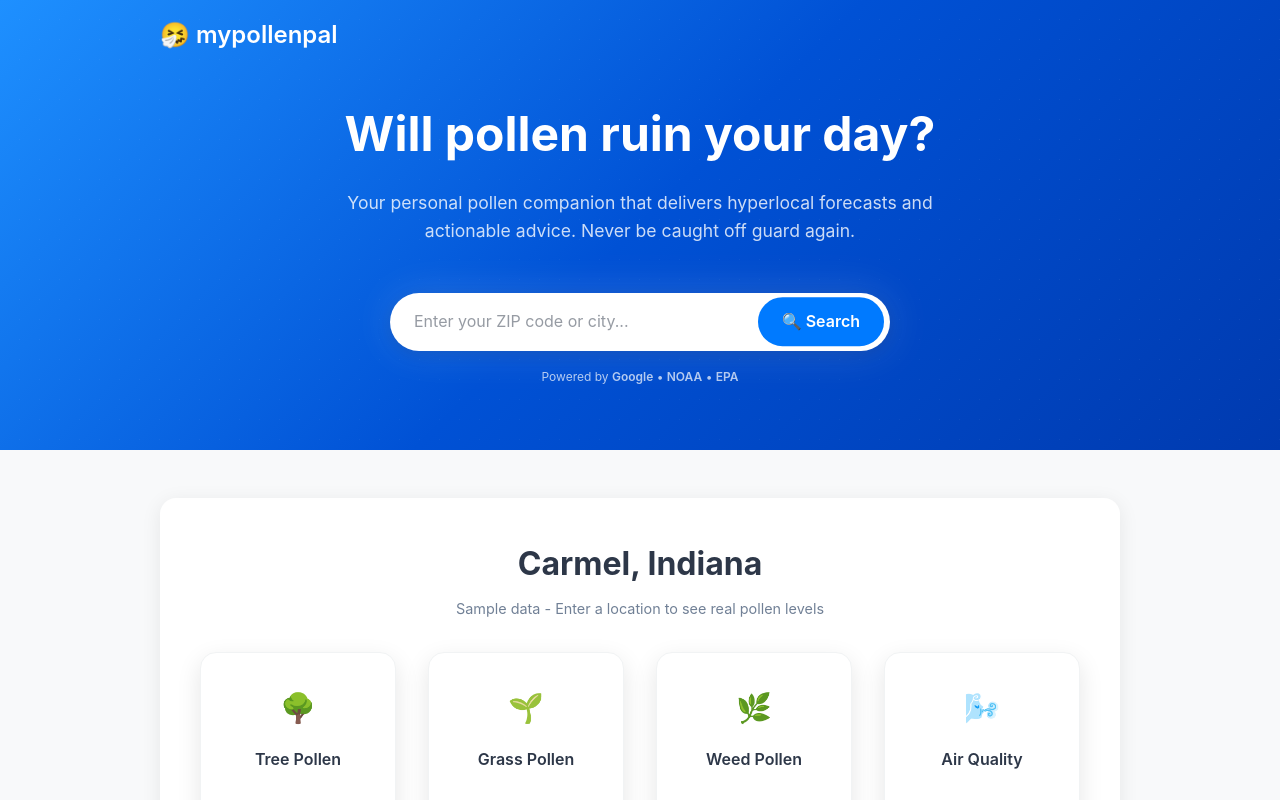
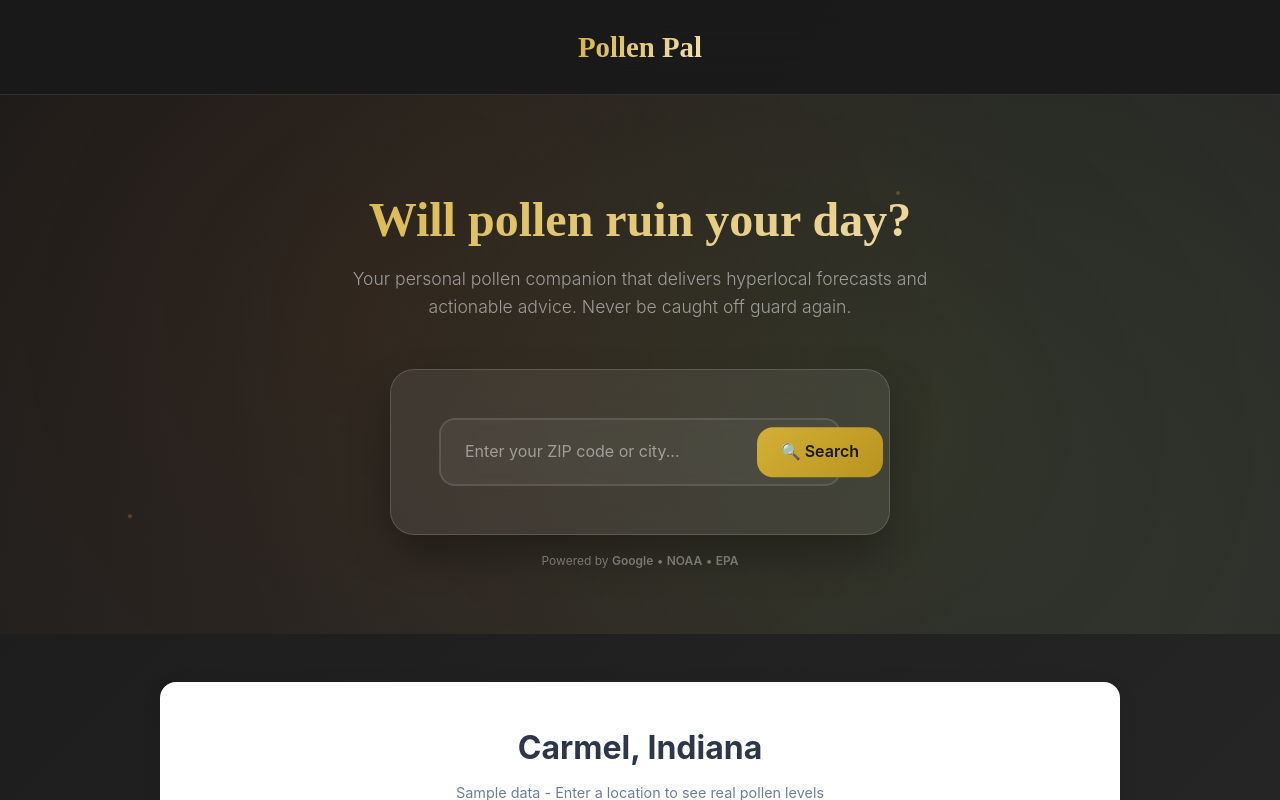
Before and after one commit to shwnhll/mypollenpal, a Next.js app: page / in a window 1280 px wide. Shown: the top 800 px of the page. Built offline with nearby package versions, Linux system fonts and the light colour scheme.

Commit message:
Update page.tsx

```diff
--- a/app/page.tsx
+++ b/app/page.tsx
@@ -350,7 +350,7 @@ const updateForecast = (forecast: any[]) => {
   return (
     <div style={{
       fontFamily: '-apple-system, BlinkMacSystemFont, "Segoe UI", Roboto, sans-serif',
-      background: '#f8f9fa',
+      background: 'linear-gradient(135deg, #1a1a1a 0%, #2d2d2d 100%)',
       color: '#2d3748',
       lineHeight: '1.6',
       minHeight: '100vh'
@@ -430,57 +430,130 @@ const updateForecast = (forecast: any[]) => {
             position: relative;
             margin-bottom: 2rem;
           }
+
+          @keyframes float {
+  0% {
+    transform: translateY(100vh) rotate(0deg);
+    opacity: 0;
+  }
+  10% {
+    opacity: 1;
+  }
+  90% {
+    opacity: 1;
+  }
+  100% {
+    transform: translateY(-100vh) rotate(360deg);
+    opacity: 0;
+  }
+}
         }
 
         /* Hide Google Maps error dialogs - no longer needed */
       `}</style>
 {/* Header */}
 <header style={{
-      background: 'transparent',
-      borderBottom: 'none',
-      position: 'absolute',
-      width: '100%',
+  background: 'rgba(26, 26, 26, 0.8)',
+  backdropFilter: 'blur(20px)',
+  borderBottom: '1px solid rgba(255, 255, 255, 0.1)',
+  position: 'sticky',
   top: 0,
-      zIndex: 100
+  zIndex: 100,
+  transition: 'all 0.3s ease'
 }}>
   <nav style={{
-          maxWidth: '1000px',
+    maxWidth: '1200px',
     margin: '0 auto',
-          padding: '1rem 20px',
+    padding: '1.5rem 2rem',
     display: 'flex',
-          justifyContent: 'space-between',
+    justifyContent: 'center',
     alignItems: 'center'
   }}>
     <div style={{
-            fontSize: '1.5rem',
+      fontFamily: "'Playfair Display', serif",
+      fontSize: '1.8rem',
       fontWeight: '600',
-            color: '#ffffff'
+      background: 'linear-gradient(135deg, #d4af37 0%, #f4e4bc 100%)',
+      WebkitBackgroundClip: 'text',
+      WebkitTextFillColor: 'transparent',
+      backgroundClip: 'text'
     }}>
-            🤧 mypollenpal
+      Pollen Pal
     </div>
   </nav>
 </header>
 
       {/* Hero Section */}
 <section style={{
-        background: `
-          radial-gradient(circle at 20px 20px, rgba(255, 255, 255, 0.05) 1px, transparent 1px),
-          linear-gradient(135deg, #1E90FF 0%, #0051D5 50%, #003AAF 100%)
-        `,
-        backgroundSize: '20px 20px, cover',
+  background: 'linear-gradient(135deg, #1a1a1a 0%, #2d2d2d 100%)',
   color: 'white',
   padding: '6rem 0 4rem 0',
-        textAlign: 'center'
+  position: 'relative',
+  overflow: 'hidden'
 }}>
+  {/* Floating particles */}
+  <div style={{
+    position: 'absolute',
+    width: '4px',
+    height: '4px',
+    background: 'rgba(212, 175, 55, 0.3)',
+    borderRadius: '50%',
+    left: '10%',
+    animation: 'float 20s infinite linear'
+  }}></div>
+  <div style={{
+    position: 'absolute',
+    width: '4px',
+    height: '4px',
+    background: 'rgba(212, 175, 55, 0.3)',
+    borderRadius: '50%',
+    left: '30%',
+    animation: 'float 20s infinite linear',
+    animationDelay: '4s'
+  }}></div>
+  <div style={{
+    position: 'absolute',
+    width: '4px',
+    height: '4px',
+    background: 'rgba(212, 175, 55, 0.3)',
+    borderRadius: '50%',
+    left: '70%',
+    animation: 'float 20s infinite linear',
+    animationDelay: '8s'
+  }}></div>
+
+  {/* Subtle gradient overlay */}
+  <div style={{
+    position: 'absolute',
+    top: 0,
+    left: 0,
+    right: 0,
+    bottom: 0,
+    background: `
+      radial-gradient(circle at 30% 40%, rgba(139, 69, 19, 0.15) 0%, transparent 70%),
+      radial-gradient(circle at 70% 60%, rgba(85, 107, 47, 0.2) 0%, transparent 70%)
+    `,
+    pointerEvents: 'none'
+  }}></div>
+
   <div style={{
     maxWidth: '1000px',
     margin: '0 auto',
-          padding: '0 20px'
+    padding: '0 20px',
+    position: 'relative',
+    zIndex: 2
   }}>
+    <div style={{ textAlign: 'center' }}>
       <h1 style={{
+        fontFamily: "'Playfair Display', serif",
         fontSize: '3rem',
         fontWeight: '700',
-            marginBottom: '1rem'
+        marginBottom: '1rem',
+        background: 'linear-gradient(135deg, #d4af37 0%, #f4e4bc 100%)',
+        WebkitBackgroundClip: 'text',
+        WebkitTextFillColor: 'transparent',
+        backgroundClip: 'text',
+        lineHeight: '1.2'
       }}>
         Will pollen ruin your day?
       </h1>
@@ -490,16 +563,26 @@ const updateForecast = (forecast: any[]) => {
         opacity: 0.8,
         maxWidth: '600px',
         marginLeft: 'auto',
-            marginRight: 'auto'
+        marginRight: 'auto',
+        color: '#b8b8b8',
+        fontWeight: '300'
       }}>
         Your personal pollen companion that delivers hyperlocal forecasts and actionable advice. Never be caught off guard again.
       </p>
 
+      {/* Updated search container with glassmorphism */}
       <div style={{
+        background: 'rgba(255, 255, 255, 0.08)',
+        backdropFilter: 'blur(30px)',
+        border: '1px solid rgba(255, 255, 255, 0.15)',
+        borderRadius: '24px',
+        padding: '3rem',
         maxWidth: '500px',
         margin: '0 auto',
+        boxShadow: '0 20px 40px rgba(0, 0, 0, 0.3)',
         position: 'relative'
       }}>
+        {/* Keep your existing search input but update styling */}
         <input
           id="locationInput"
           type="text"
@@ -517,39 +600,38 @@ const updateForecast = (forecast: any[]) => {
             }
           }}
           onBlur={() => {
-                // Delay hiding to allow clicking on suggestions
             setTimeout(() => setShowSuggestions(false), 200)
           }}
           style={{
             width: '100%',
-                padding: '1rem 1.5rem',
+            padding: '1.2rem 1.5rem',
             paddingRight: '120px',
             fontSize: '1rem',
-                border: 'none',
-                borderRadius: '50px',
+            border: '2px solid rgba(255, 255, 255, 0.1)',
+            borderRadius: '16px',
+            background: 'rgba(255, 255, 255, 0.05)',
+            color: '#f5f5f5',
             outline: 'none',
-                boxShadow: '0 4px 15px rgba(0, 0, 0, 0.1), 0 0 40px rgba(255, 255, 255, 0.15)',  // Updated this line
-                background: 'white',
-                color: '#2d3748',
+            transition: 'all 0.3s ease',
             boxSizing: 'border-box'
           }}
         />
 
-            {/* Suggestions dropdown */}
+        {/* Keep your existing suggestions dropdown but update colors */}
         {showSuggestions && suggestions.length > 0 && (
           <div style={{
             position: 'absolute',
-                top: '100%',
+            top: 'calc(100% + 4px)',
             left: 0,
             right: '120px',
-                background: 'white',
+            background: 'rgba(26, 26, 26, 0.95)',
+            backdropFilter: 'blur(20px)',
             borderRadius: '12px',
-                boxShadow: '0 8px 25px rgba(0, 0, 0, 0.15)',
+            boxShadow: '0 8px 25px rgba(0, 0, 0, 0.4)',
             zIndex: 1000,
             maxHeight: '300px',
             overflowY: 'auto',
-                marginTop: '4px',
-                border: '1px solid #e2e8f0'
+            border: '1px solid rgba(255, 255, 255, 0.1)'
           }}>
             {suggestions.map((city, index) => (
               <div
@@ -558,16 +640,16 @@ const updateForecast = (forecast: any[]) => {
                 style={{
                   padding: '0.75rem 1rem',
                   cursor: 'pointer',
-                      borderBottom: index < suggestions.length - 1 ? '1px solid #f1f3f4' : 'none',
+                  borderBottom: index < suggestions.length - 1 ? '1px solid rgba(255, 255, 255, 0.1)' : 'none',
                   fontSize: '0.9rem',
-                      color: '#4a5568',
+                  color: '#f5f5f5',
                   transition: 'background-color 0.2s'
                 }}
                 onMouseEnter={(e) => {
-                      e.currentTarget.style.backgroundColor = '#f8fafc'
+                  e.currentTarget.style.backgroundColor = 'rgba(255, 255, 255, 0.1)'
                 }}
                 onMouseLeave={(e) => {
-                      e.currentTarget.style.backgroundColor = 'white'
+                  e.currentTarget.style.backgroundColor = 'transparent'
                 }}
               >
                 📍 {city}
@@ -584,10 +666,10 @@ const updateForecast = (forecast: any[]) => {
             top: '50%',
             transform: 'translateY(-50%)',
             padding: '0.75rem 1.5rem',
-                background: '#007AFF',
-                color: 'white',
+            background: 'linear-gradient(135deg, #d4af37 0%, #b8941f 100%)',
+            color: '#1a1a1a',
             border: 'none',
-                borderRadius: '50px',
+            borderRadius: '16px',
             cursor: 'pointer',
             fontWeight: '600'
           }}
@@ -595,13 +677,16 @@ const updateForecast = (forecast: any[]) => {
           {loading ? '⏳ Loading...' : '🔍 Search'}
         </button>
       </div>
+
       <div style={{
         fontSize: '0.75rem',
         opacity: 0.7,
         marginTop: '1rem',
-            textAlign: 'center'
+        textAlign: 'center',
+        color: '#999'
       }}>
         Powered by <span style={{ fontWeight: '600' }}>Google</span> • <span style={{ fontWeight: '600' }}>NOAA</span> • <span style={{ fontWeight: '600' }}>EPA</span>
+      </div>
     </div>
   </div>
 </section>
```
Lines whose indentation alone changed are shown as unchanged.
